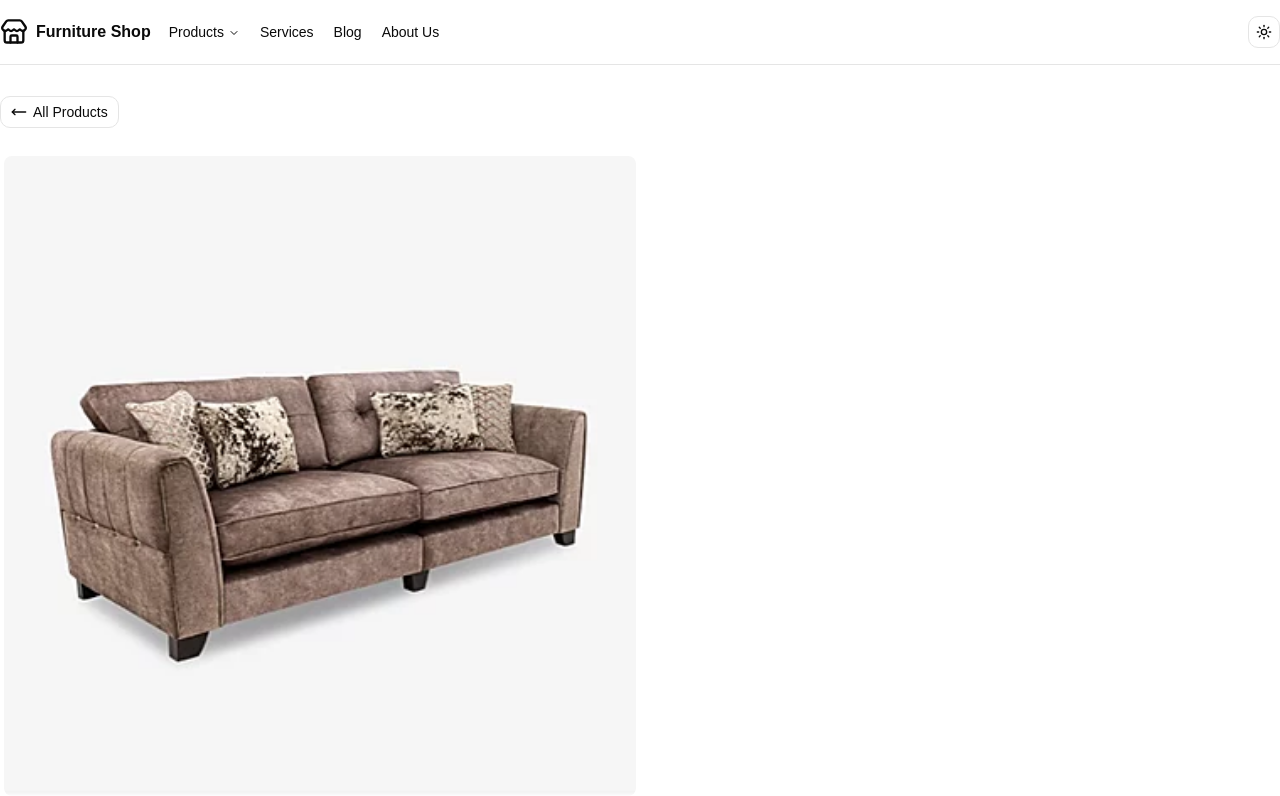
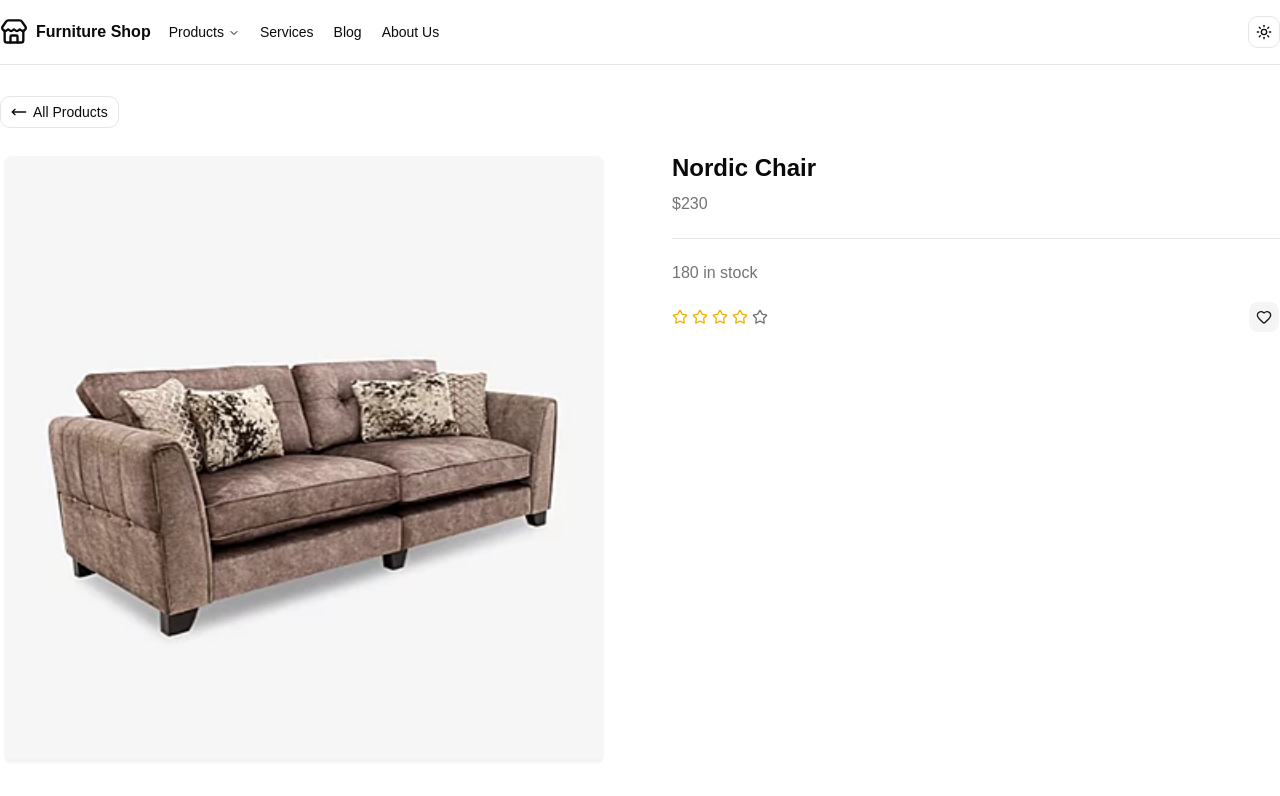
Before and after one commit to YelMinSoe/furniture, a React (Vite) app in the folder client/: page /products/uuid1 in a window 1280 px wide. Shown: the top 796 px of the page. Built offline with nearby package versions, Linux system fonts and the light colour scheme.

Commit message:
Finishing Product detail

```diff
--- a/client/src/components/icons.tsx
+++ b/client/src/components/icons.tsx
@@ -1,12 +1,13 @@
 import {
+  Heart,
   Home,
   Layers,
   ListSortAscending,
   LoaderCircle,
   MoveLeft,
   Plus,
-  // QuestionMark,
   SendHorizonal,
+  Star,
   Store,
   TriangleExclamationPoint,
 } from "lucide-react"
@@ -17,9 +18,10 @@ export const Icons = {
   menu: ListSortAscending,
   send: SendHorizonal,
   loader: LoaderCircle,
-  // questionMark: QuestionMark,
   exclamationMark: TriangleExclamationPoint,
   back: MoveLeft,
   layers: Layers,
   addToCart: Plus,
+  star: Star,
+  favorite: Heart,
 }
--- /dev/null
+++ b/client/src/components/products/AddToFavorite.tsx
@@ -0,0 +1,30 @@
+import { cn } from "cn"
+// Local imports
+import { Icons } from "../icons"
+import { Button } from "../ui/button"
+import type React from "react"
+
+// types
+interface FavoriteProps extends React.HtmlHTMLAttributes<HTMLButtonElement> {
+  productId: string
+  rating: number
+}
+const AddToFavorite = ({
+  productId,
+  rating,
+  className,
+  ...props
+}: FavoriteProps) => {
+  return (
+    <Button
+      variant="secondary"
+      size="icon"
+      className={cn("size-8 shrink-0 cursor-pointer", className)}
+      {...props}
+    >
+      <Icons.favorite className="size-4" />
+    </Button>
+  )
+}
+
+export default AddToFavorite
--- /dev/null
+++ b/client/src/components/products/Rating.tsx
@@ -0,0 +1,24 @@
+// Local imports
+import { cn } from "cn"
+import { Icons } from "../icons"
+
+interface RatingProps {
+  rating: number
+}
+const Rating = ({ rating }: RatingProps) => {
+  return (
+    <div className="flex items-center space-x-1">
+      {Array.from({ length: 5 }).map((_, index) => (
+        <Icons.star
+          key={index}
+          className={cn(
+            "size-4",
+            rating >= index + 1 ? "text-yellow-500" : "text-muted-foreground"
+          )}
+        />
+      ))}
+    </div>
+  )
+}
+
+export default Rating
--- a/client/src/pages/products/ProductDetail.tsx
+++ b/client/src/pages/products/ProductDetail.tsx
@@ -13,6 +13,9 @@ import {
   CarouselItem,
 } from "@/components/ui/carousel"
 import { Separator } from "@/components/ui/separator"
+import { formatPrice } from "@/lib/utils"
+import Rating from "@/components/products/Rating"
+import AddToFavorite from "@/components/products/AddToFavorite"
 
 const ProductDetail = () => {
   const { productId } = useParams()
@@ -25,7 +28,7 @@ const ProductDetail = () => {
           <Icons.back /> All Products
         </Link>
       </Button>
-      <section className="my-6 flex flex-col gap-8 md:flex-row md:gap-16">
+      <section className="my-6 flex flex-col gap-16 md:flex-row md:gap-16">
         <Carousel
           plugins={[
             Autoplay({
@@ -49,6 +52,27 @@ const ProductDetail = () => {
           </CarouselContent>
         </Carousel>
         <Separator className="mt-4 md:hidden" />
+        <div className="flex flex-col gap-4 md:w-1/2">
+          <div className="space-y-0.5">
+            <h2 className="mb-2 line-clamp-1 text-2xl font-bold">
+              {product?.name}
+            </h2>
+            <p className="text-base text-muted-foreground">
+              {formatPrice(Number(product?.price))}
+            </p>
+          </div>
+          <Separator className="my-1.5" />
+          <p className="text-base text-muted-foreground">
+            {product?.inventory} in stock
+          </p>
+          <div className="flex items-center justify-between">
+            <Rating rating={Number(product?.rating)} />
+            <AddToFavorite
+              productId={String(product?.id)}
+              rating={Number(product?.rating)}
+            />
+          </div>
+        </div>
       </section>
       <section className="space-y-6 overflow-hidden">
         <h2 className="line-clamp-1 text-2xl font-bold">
```
